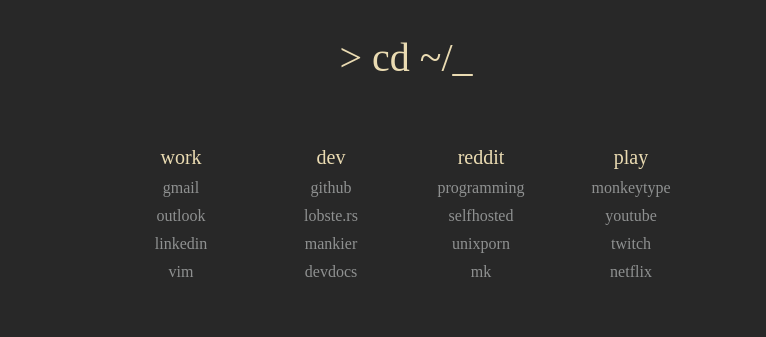
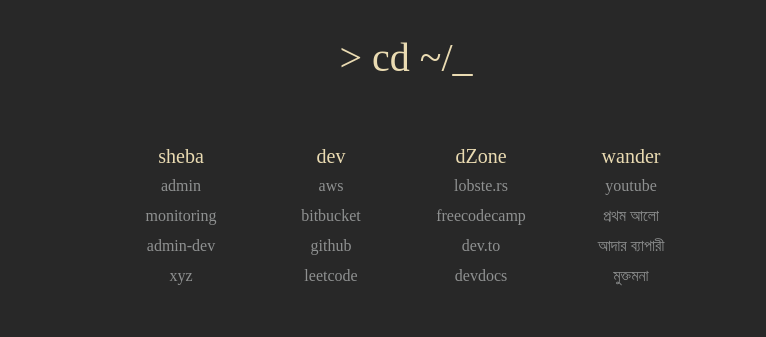
Before and after one commit to ShafiqIslam/dotfiles, a plain HTML site: page browser_new_tab/index.html in a window 1280 px wide. Shown: the part 266-603 px from the top of the page, 514-1280 px from the left. Drawn offline with Linux system fonts and the light colour scheme.

Commit message:
⬆️  New tab bookmarks
Type(s): UPDATE

```diff
--- a/browser_new_tab/index.html
+++ b/browser_new_tab/index.html
@@ -23,41 +23,42 @@
             <div class="bookmarks">
                 <div class="category">
                     <div class="links">
-                        <li class="title">work</li>
-                        <li><a href="https://gmail.com">gmail</a></li>
-                        <li><a href="https://outlook.office.com">outlook</a></li>
-                        <li><a href="https://linkedin.com">linkedin</a></li>
-                        <li><a href="https://vim.rtorr.com/">vim</a></li>
+                        <li class="title">sheba</li>
+                        <li><a href="https://admin.sheba.xyz/">admin</a></li>
+                        <li><a href="https://monitoring.dev-sheba.xyz">monitoring</a></li>
+                        <li><a href="https://admin.dev-sheba.xyz/">admin-dev</a></li>
+                        <li><a href="https://www.sheba.xyz/">xyz</a></li>
                     </div>
                 </div>
 
                 <div class="category">
                     <div class="links">
                         <li class="title">dev</li>
-                        <li><a href="https://github.com/">github</a></li>
-                        <li><a href="https://lobste.rs/">lobste.rs</a></li>
-                        <li><a href="https://mankier.com/">mankier</a></li>
-                        <li><a href="https://devdocs.io/">devdocs</a></li>
+                        <li><a href="https://ap-south-1.console.aws.amazon.com/console/home?region=ap-south-1#">aws</a></li>
+                        <li><a href="https://bitbucket.org/">bitbucket</a></li>
+                        <li><a href="https://github.com/ShafiqIslam?tab=repositories">github</a></li>
+                        <li><a href="https://leetcode.com/problemset/all/?status=NOT_STARTED&page=1&difficulty=EASY">leetcode</a></li>
                     </div>
                 </div>
 
                 <div class="category">
                     <div class="links">
-                        <li class="title"><a style="color: #EADBB2" href="https://reddit.com">reddit</a></li>
-                        <li><a href="https://reddit.com/r/programming/">programming</a></li>
-                        <li><a href="https://reddit.com/r/selfhosted/">selfhosted</a></li>
-                        <li><a href="https://reddit.com/r/unixporn/">unixporn</a></li>
-                        <li><a href="https://reddit.com/r/mechanicalkeyboards/">mk</a></li>
+                        <li class="title"><a style="color: #EADBB2" href="https://dzone.com/list">dZone</a></li>
+                        <li><a href="https://lobste.rs/">lobste.rs</a></li>
+                        <li><a href="https://www.freecodecamp.org/news/">freecodecamp</a></li>
+                        <li><a href="https://dev.to/">dev.to</a></li>
+                        <li><a href="https://devdocs.io/">devdocs</a></li>
+
                     </div>
                 </div>
 
                 <div class="category">
                     <div class="links">
-                        <li class="title">play</li>
-                        <li><a href="https://monkeytype.com/">monkeytype</a></li>
+                        <li class="title">wander</li>
                         <li><a href="https://youtube.com/">youtube</a></li>
-                        <li><a href="https://twitch.tv/">twitch</a></li>
-                        <li><a href="https://netflix.com/">netflix</a></li>
+                        <li><a href="https://www.prothomalo.com/">প্রথম আলো</a></li>
+                        <li><a href="https://adarbepari.com/vromon-kahini">আদার ব্যাপারী</a></li>
+                        <li><a href="https://home.mukto-mona.com/bn/index.html">মুক্তমনা</a></li>
                     </div>
                 </div>
             </div>
--- a/browser_new_tab/style.css
+++ b/browser_new_tab/style.css
@@ -60,6 +60,7 @@ html, body {
   align-items: center;
   padding-top: 20px;
   padding-bottom: 20px;
+  line-height: 20px;
 }
 
 .title {
@@ -69,7 +70,7 @@ html, body {
 li {
   font-size: 16px;
   list-style-type: none;
-    padding: 5px
+  padding: 5px;
 }
 
 a:link {
```
Also changed, not shown: 1 other file. Lines whose indentation alone changed are shown as unchanged.
